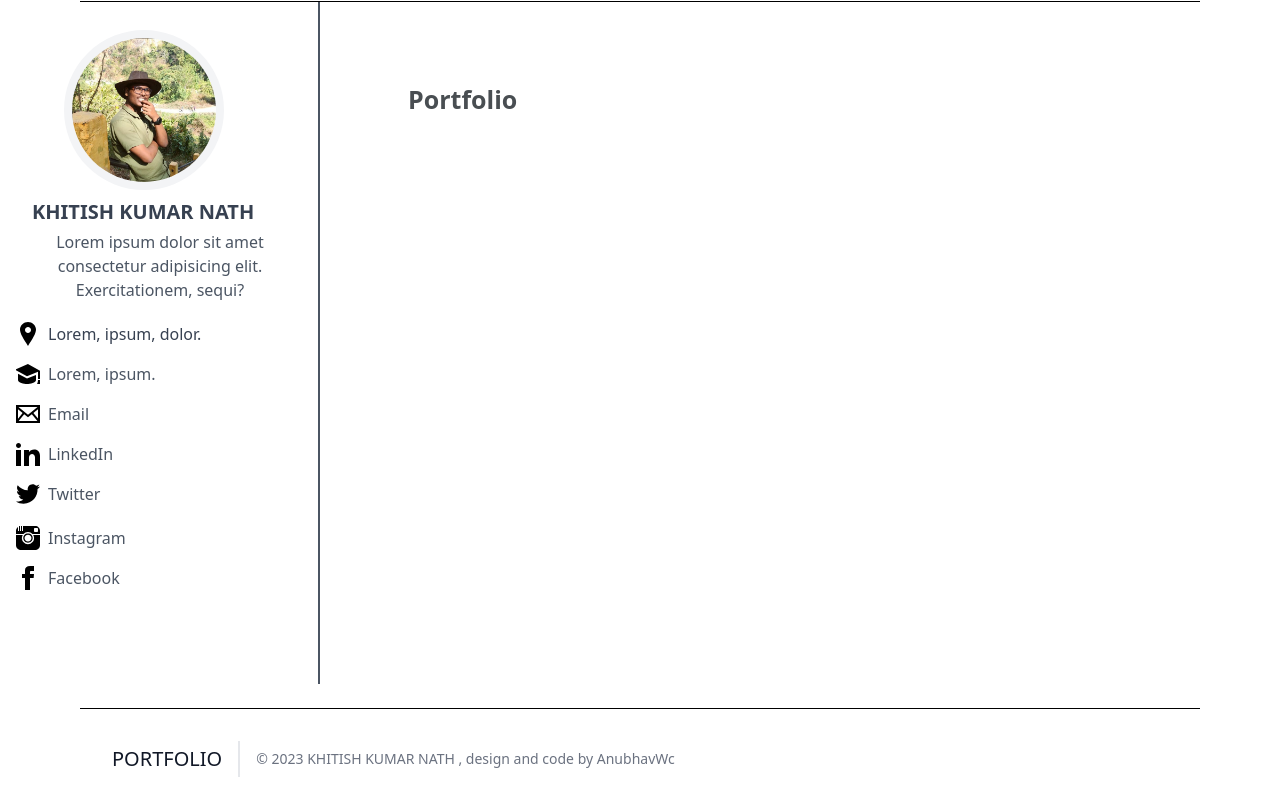
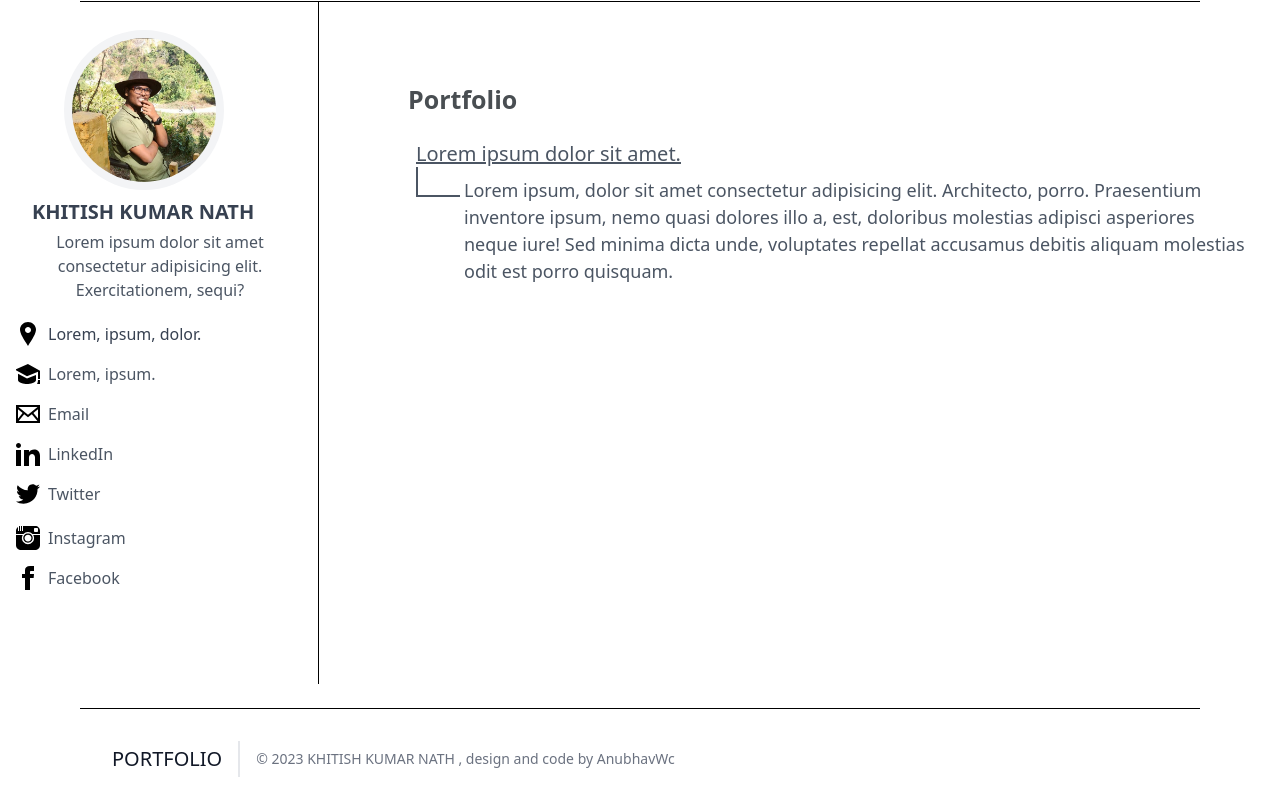
Before and after one commit to AnubhavSC/Khitish-portfolio, a website: page index.html in a window 1280 px wide. Shown: the part 71-878 px from the top of the page. Drawn offline with nearby package versions, Linux system fonts and the light colour scheme.

Commit message:
update 4.2.0

```diff
--- a/index.html
+++ b/index.html
@@ -56,7 +56,7 @@
                     NATH</h1>
             </div>
             <div>
-                <div class="absolute left-[20rem] -ml-0.5 w-0.5  md:h-[42.6rem] bg-gray-600 invisible md:visible">
+                <div class="absolute left-[20rem] -ml-0.5 w-[1.4px]  md:h-[42.6rem] bg-black invisible md:visible">
 
                 </div>
             </div>
@@ -148,10 +148,25 @@
                 <h1 class="text-[1.563em] text-[#494e52] font-bold">
                     Portfolio
                 </h1>
+                <div class="mt-5">
+                    <div class="absolute ml-2 mt-7 w-0.5   h-[30px] bg-gray-600 ">
+                    </div>
+                    <div class="absolute ml-2 mt-[3.5rem]  w-9 md:w-11  h-[2px] bg-gray-600 ">
+                    </div>
+                    <p class="text-[20px] ml-2 underline">
+                        Lorem ipsum dolor sit amet.
+                    </p>
+                    <p class="text-[18px] mt-2 ml-[3rem] md:ml-[3.5rem] mx-2">
+                        Lorem ipsum, dolor sit amet consectetur adipisicing elit. Architecto, porro. Praesentium
+                        inventore ipsum, nemo quasi dolores illo a, est, doloribus molestias adipisci asperiores neque
+                        iure! Sed minima dicta unde, voluptates repellat accusamus debitis aliquam molestias odit est
+                        porro quisquam.
+                    </p>
+                </div>
             </div>
     </main>
     <footer
-        class="text-gray-600 body-font border-t border-black mx-[2rem] sm:mx-[4rem] md:mx-[5rem] lg:mx-[5rem] mt-28  ">
+        class="text-gray-600 body-font border-t border-black mx-[2rem] sm:mx-[4rem] md:mx-[5rem] lg:mx-[5rem] mt-[28rem] md:mt-28   ">
         <div class="container px-5 py-8 mx-auto flex items-center sm:flex-row flex-col">
             <a class="flex title-font font-medium items-center md:justify-start justify-center text-gray-900">
                 <span class="ml-3 text-xl">PORTFOLIO</span>
--- a/package.json
+++ b/package.json
@@ -1,5 +1,6 @@
 {
   "devDependencies": {
+    "tailwind-scrollbar": "^2.1.0",
     "tailwindcss": "^3.2.7"
   }
 }
--- a/tailwind.config.js
+++ b/tailwind.config.js
@@ -4,5 +4,5 @@ module.exports = {
   theme: {
     extend: {},
   },
-  plugins: [],
+  plugins: [require('tailwind-scrollbar')],
 }
```
Also changed, not shown: style.css, 1 other file.
